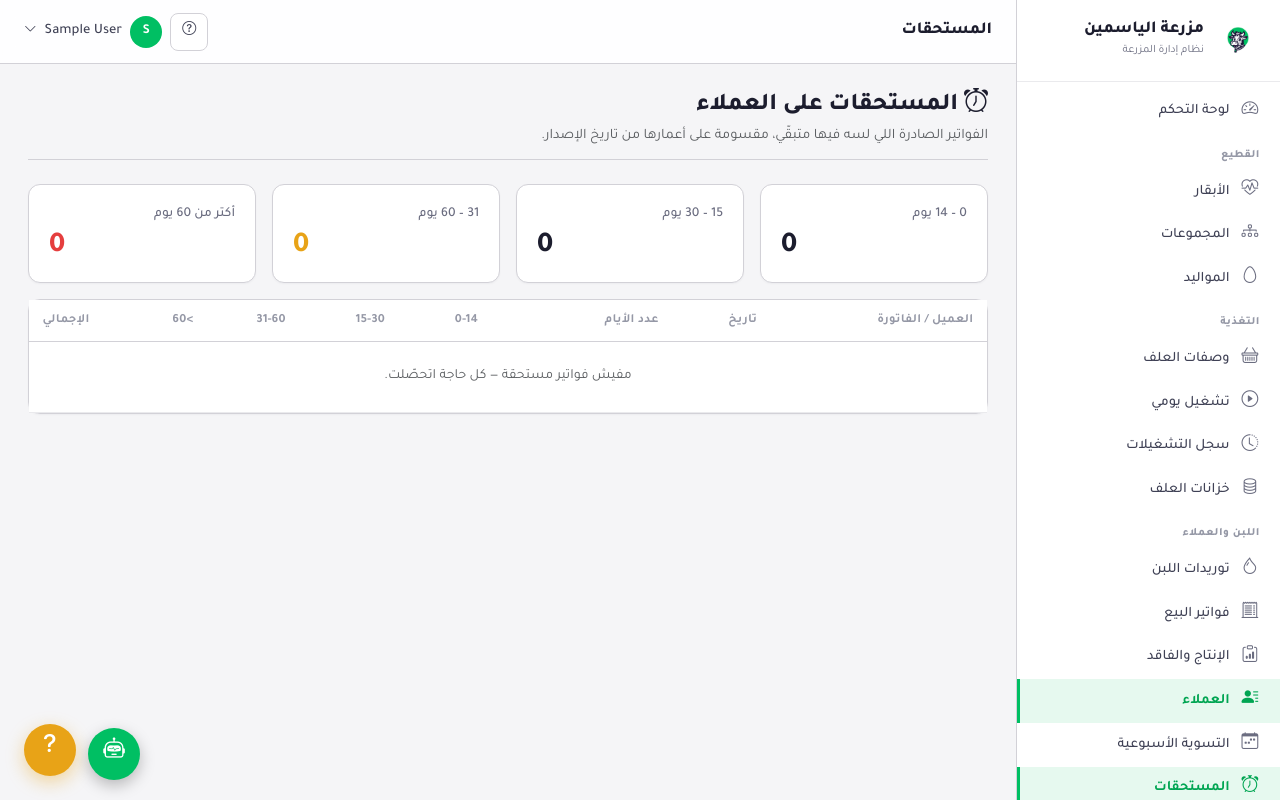
After one commit to Abdelhammid1/elyasmin, a Flask app: page /customers/dues in a window 1280 px wide. The commit adds this page. Run offline with Flask 3, Linux system fonts and the light colour scheme; the visitor is signed in with stand-in values (Sample User, id 1); data that the repository does not hold is empty.

Commit message:
SALES P3 (3/4): weekly invoice generator + dues aging + invoice payments
Two new routes + one added section on the invoice view:

POST /customers/generate-weekly-invoices — admin only. For every
weekly-contract customer, gather every priced un-invoiced delivery from
the past 7 days into ONE draft invoice per customer. Idempotent by
(customer, period_from, period_to): a second POST with no new
deliveries creates zero invoices; a POST while a draft already covers
the window attaches new deliveries to it instead of duplicating.
Surfaced from the settlement page as a green "توليد فواتير الأسبوع"
button.

GET /customers/dues — المستحقات. Every issued MilkInvoice with
outstanding_amount > 0, grouped per customer, then aged by days since
issue_date into 0-14, 15-30, 31-60, and >60 buckets. Renders one row
per customer (bold, brand-tint) with their per-bucket totals, plus one
sub-row per open invoice underneath. Bucket totals + grand total in
the footer, tinted warning/danger for the aging buckets.

Linked from the customers list header, the settlement page, and a new
sidebar entry under "اللبن والعملاء".

MilkInvoice view (existing template) grows a "الدفعات المخصصة" section
listing every allocation against this invoice with per-payment date /
method / account / amount, plus the outstanding prominently in the
header. Uses the properties from stage 1 (paid_amount, outstanding_amount)
so nothing new lands in the model here.

Deliberately no in-place edit-allocation UI: the allocation service
already supports replace=True but that's a phase-5+ concern.

Co-Authored-By: Claude Opus 4.7 <noreply@anthropic.com>
Claude-Session: https://claude.ai/code/session_01MwbaMcdebZLtgj7zEBxNwE

```diff
--- a/app/blueprints/customers/routes.py
+++ b/app/blueprints/customers/routes.py
@@ -413,3 +413,130 @@ def customers_report_pdf():
         date_to=d_to.isoformat(), customer_id=customer_id, _external=True,
     )
     return pdf_from_current_page(target, f"customers_report_{d_from}_{d_to}.pdf")
+
+
+# ==================== PHASE 3: weekly generation + dues ====================
+
+@bp.route("/generate-weekly-invoices", methods=["POST"])
+@login_required
+def generate_weekly_invoices():
+    """Admin action — for every weekly-contract customer, gather every
+    priced un-invoiced delivery from the past 7 days into ONE draft
+    invoice per customer. Idempotent: a second POST with no new
+    deliveries creates zero invoices; a POST while a draft already
+    exists for the same customer + range attaches new deliveries to it
+    instead of creating a duplicate."""
+    if not current_user.is_admin:
+        abort(403)
+    from app.models.sales import MilkInvoice, MilkDelivery
+
+    today = date.today()
+    week_start = today - timedelta(days=6)
+
+    customers = (
+        Customer.query
+        .filter_by(is_archived=False, contract_type=Customer.CONTRACT_WEEKLY)
+        .all()
+    )
+
+    created = 0
+    updated = 0
+    for c in customers:
+        deliveries = (
+            MilkDelivery.query
+            .filter_by(customer_id=c.id, is_archived=False)
+            .filter(
+                MilkDelivery.invoice_id.is_(None),
+                MilkDelivery.total_value.isnot(None),
+                MilkDelivery.delivery_date >= week_start,
+                MilkDelivery.delivery_date <= today,
+            )
+            .order_by(MilkDelivery.delivery_date)
+            .all()
+        )
+        if not deliveries:
+            continue
+
+        # Reuse an existing draft for the exact same window if any.
+        inv = (
+            MilkInvoice.query
+            .filter_by(customer_id=c.id, status=MilkInvoice.STATUS_DRAFT,
+                       period_from=week_start, period_to=today,
+                       is_archived=False)
+            .first()
+        )
+        if inv is None:
+            inv = MilkInvoice(
+                customer_id=c.id, period_from=week_start, period_to=today,
+                issue_date=today, status=MilkInvoice.STATUS_DRAFT,
+                created_by_id=current_user.id,
+            )
+            db.session.add(inv); db.session.flush()
+            created += 1
+        else:
+            updated += 1
+
+        for d in deliveries:
+            d.invoice_id = inv.id
+        inv.recompute_total()
+
+    db.session.commit()
+    if created == 0 and updated == 0:
+        flash("مفيش توريدات جديدة تحتاج فاتورة أسبوعية.", "info")
+    else:
+        flash(
+            f"تم إنشاء {created} فاتورة جديدة"
+            + (f" وتحديث {updated}." if updated else "."),
+            "success",
+        )
+    return redirect(url_for("customers.weekly_settlement"))
+
+
+@bp.route("/dues")
+@login_required
+def dues():
+    """المستحقات — every ISSUED milk invoice with outstanding > 0, aged
+    into four buckets (0-14, 15-30, 31-60, >60 days), grouped per
+    customer. Rendered as one big table with per-customer subtotals."""
+    from app.models.sales import MilkInvoice
+
+    today = date.today()
+    invs = (
+        MilkInvoice.query
+        .filter_by(is_archived=False, status=MilkInvoice.STATUS_ISSUED)
+        .order_by(MilkInvoice.customer_id, MilkInvoice.issue_date)
+        .all()
+    )
+
+    # Cheap in-Python bucketing — the ledger is small enough this is fine
+    def bucket(days):
+        if days <= 14: return "b_0_14"
+        if days <= 30: return "b_15_30"
+        if days <= 60: return "b_31_60"
+        return "b_60_plus"
+
+    per_customer: dict[int, dict] = {}
+    totals = {"b_0_14": Decimal("0"), "b_15_30": Decimal("0"),
+              "b_31_60": Decimal("0"), "b_60_plus": Decimal("0"),
+              "grand": Decimal("0")}
+
+    for i in invs:
+        out = i.outstanding_amount
+        if out <= 0:
+            continue
+        days = (today - i.issue_date).days
+        b = bucket(days)
+        c = per_customer.setdefault(i.customer_id, {
+            "customer": i.customer, "invoices": [],
+            "b_0_14": Decimal("0"), "b_15_30": Decimal("0"),
+            "b_31_60": Decimal("0"), "b_60_plus": Decimal("0"),
+            "total": Decimal("0"),
+        })
+        c["invoices"].append({"inv": i, "days": days, "bucket": b, "outstanding": out})
+        c[b] += out
+        c["total"] += out
+        totals[b] += out
+        totals["grand"] += out
+
+    rows = sorted(per_customer.values(), key=lambda r: r["customer"].name)
+    return render_template("customers/dues.html", rows=rows, totals=totals, today=today)
--- a/app/templates/base.html
+++ b/app/templates/base.html
@@ -83,6 +83,8 @@
          href="{{ url_for('customers.list_customers') }}"><i class="bi bi-person-lines-fill"></i> العملاء</a>
       <a class="sidebar-item {% if request.endpoint == 'customers.weekly_settlement' %}active{% endif %}"
          href="{{ url_for('customers.weekly_settlement') }}"><i class="bi bi-calendar-week"></i> التسوية الأسبوعية</a>
+      <a class="sidebar-item {% if request.endpoint == 'customers.dues' %}active{% endif %}"
+         href="{{ url_for('customers.dues') }}"><i class="bi bi-alarm"></i> المستحقات</a>
 
       <div class="sidebar-section-title">المخزون والموردون</div>
       <a class="sidebar-item {% if request.endpoint and request.endpoint.startswith('inventory') %}active{% endif %}"
--- /dev/null
+++ b/app/templates/customers/dues.html
@@ -0,0 +1,102 @@
+{% extends "base.html" %}
+{% block title %}المستحقات{% endblock %}
+{% block content %}
+<div class="page-header d-flex justify-content-between align-items-end flex-wrap gap-2">
+  <div>
+    <h1><i class="bi bi-alarm"></i> المستحقات على العملاء</h1>
+    <p class="text-muted mb-0">الفواتير الصادرة اللي لسه فيها متبقّي، مقسومة على أعمارها من تاريخ الإصدار.</p>
+  </div>
+</div>
+
+<div class="row g-3 mb-3">
+  <div class="col-md-3">
+    <div class="card stat-card">
+      <div class="stat-label">0 – 14 يوم</div>
+      <div class="stat-value" dir="ltr">{{ totals.b_0_14 }}</div>
+    </div>
+  </div>
+  <div class="col-md-3">
+    <div class="card stat-card">
+      <div class="stat-label">15 – 30 يوم</div>
+      <div class="stat-value" dir="ltr">{{ totals.b_15_30 }}</div>
+    </div>
+  </div>
+  <div class="col-md-3">
+    <div class="card stat-card tone-warning">
+      <div class="stat-label">31 – 60 يوم</div>
+      <div class="stat-value text-warning" dir="ltr">{{ totals.b_31_60 }}</div>
+    </div>
+  </div>
+  <div class="col-md-3">
+    <div class="card stat-card tone-danger">
+      <div class="stat-label">أكتر من 60 يوم</div>
+      <div class="stat-value text-danger" dir="ltr">{{ totals.b_60_plus }}</div>
+    </div>
+  </div>
+</div>
+
+<div class="card">
+  <div class="table-responsive">
+    <table class="table mb-0">
+      <thead>
+        <tr>
+          <th>العميل / الفاتورة</th>
+          <th>تاريخ</th>
+          <th>عدد الأيام</th>
+          <th class="text-end">0-14</th>
+          <th class="text-end">15-30</th>
+          <th class="text-end">31-60</th>
+          <th class="text-end">>60</th>
+          <th class="text-end">الإجمالي</th>
+        </tr>
+      </thead>
+      <tbody>
+        {% for r in rows %}
+        <tr class="fw-bold" style="background: var(--brand-tint);">
+          <td>
+            <a href="{{ url_for('customers.customer_detail', customer_id=r.customer.id) }}">
+              <i class="bi bi-person-lines-fill"></i> {{ r.customer.name }}
+            </a>
+          </td>
+          <td colspan="2"></td>
+          <td dir="ltr" class="num text-end">{{ r.b_0_14 or '' }}</td>
+          <td dir="ltr" class="num text-end">{{ r.b_15_30 or '' }}</td>
+          <td dir="ltr" class="num text-end {% if r.b_31_60 %}text-warning{% endif %}">{{ r.b_31_60 or '' }}</td>
+          <td dir="ltr" class="num text-end {% if r.b_60_plus %}text-danger{% endif %}">{{ r.b_60_plus or '' }}</td>
+          <td dir="ltr" class="num text-end">{{ r.total }}</td>
+        </tr>
+          {% for row in r.invoices %}
+          <tr class="small text-muted">
+            <td style="padding-inline-start: 2rem;">
+              <a href="{{ url_for('milk.view_invoice', invoice_id=row.inv.id) }}">فاتورة #{{ row.inv.id }}</a>
+              {% if row.inv.invoice_number %}<span>({{ row.inv.invoice_number }})</span>{% endif %}
+            </td>
+            <td dir="ltr">{{ row.inv.issue_date }}</td>
+            <td dir="ltr">{{ row.days }} يوم</td>
+            <td dir="ltr" class="num text-end">{% if row.bucket == 'b_0_14' %}{{ row.outstanding }}{% endif %}</td>
+            <td dir="ltr" class="num text-end">{% if row.bucket == 'b_15_30' %}{{ row.outstanding }}{% endif %}</td>
+            <td dir="ltr" class="num text-end">{% if row.bucket == 'b_31_60' %}{{ row.outstanding }}{% endif %}</td>
+            <td dir="ltr" class="num text-end">{% if row.bucket == 'b_60_plus' %}{{ row.outstanding }}{% endif %}</td>
+            <td dir="ltr" class="num text-end">{{ row.outstanding }}</td>
+          </tr>
+          {% endfor %}
+        {% else %}
+        <tr><td colspan="8" class="text-center text-muted py-4">مفيش فواتير مستحقة — كل حاجة اتحصّلت.</td></tr>
+        {% endfor %}
+      </tbody>
+      {% if rows %}
+      <tfoot>
+        <tr class="fw-bold">
+          <td colspan="3" class="text-end">الإجمالي</td>
+          <td dir="ltr" class="num text-end">{{ totals.b_0_14 }}</td>
+          <td dir="ltr" class="num text-end">{{ totals.b_15_30 }}</td>
+          <td dir="ltr" class="num text-end text-warning">{{ totals.b_31_60 }}</td>
+          <td dir="ltr" class="num text-end text-danger">{{ totals.b_60_plus }}</td>
+          <td dir="ltr" class="num text-end">{{ totals.grand }}</td>
+        </tr>
+      </tfoot>
+      {% endif %}
+    </table>
+  </div>
+</div>
+{% endblock %}
--- a/app/templates/customers/list.html
+++ b/app/templates/customers/list.html
@@ -8,6 +8,7 @@
   </div>
   <div class="d-flex gap-2">
     <a href="{{ url_for('customers.customers_report') }}" class="btn btn-outline-secondary"><i class="bi bi-file-earmark-text"></i> تقرير العملاء</a>
+    <a href="{{ url_for('customers.dues') }}" class="btn btn-outline-warning"><i class="bi bi-alarm"></i> المستحقات</a>
     <a href="{{ url_for('customers.weekly_settlement') }}" class="btn btn-outline-primary"><i class="bi bi-calendar-week"></i> التسوية الأسبوعية</a>
     <a href="{{ url_for('customers.create_customer') }}" class="btn btn-primary"><i class="bi bi-plus-lg"></i> إضافة عميل</a>
   </div>
```
Also changed, not shown: app/templates/customers/settlement.html (+18 -5 lines), app/templates/milk/invoice_view.html (+50 -0 lines).
